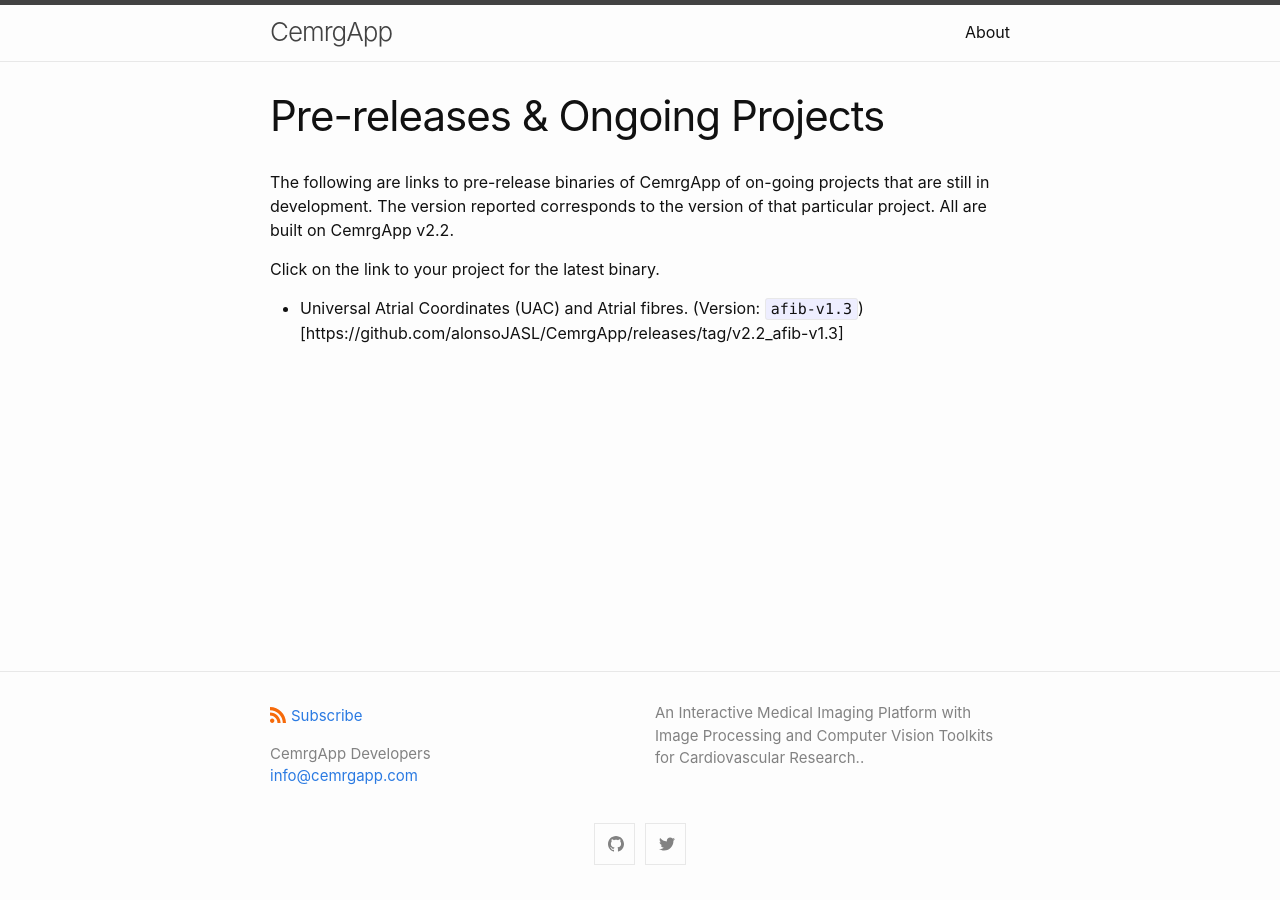
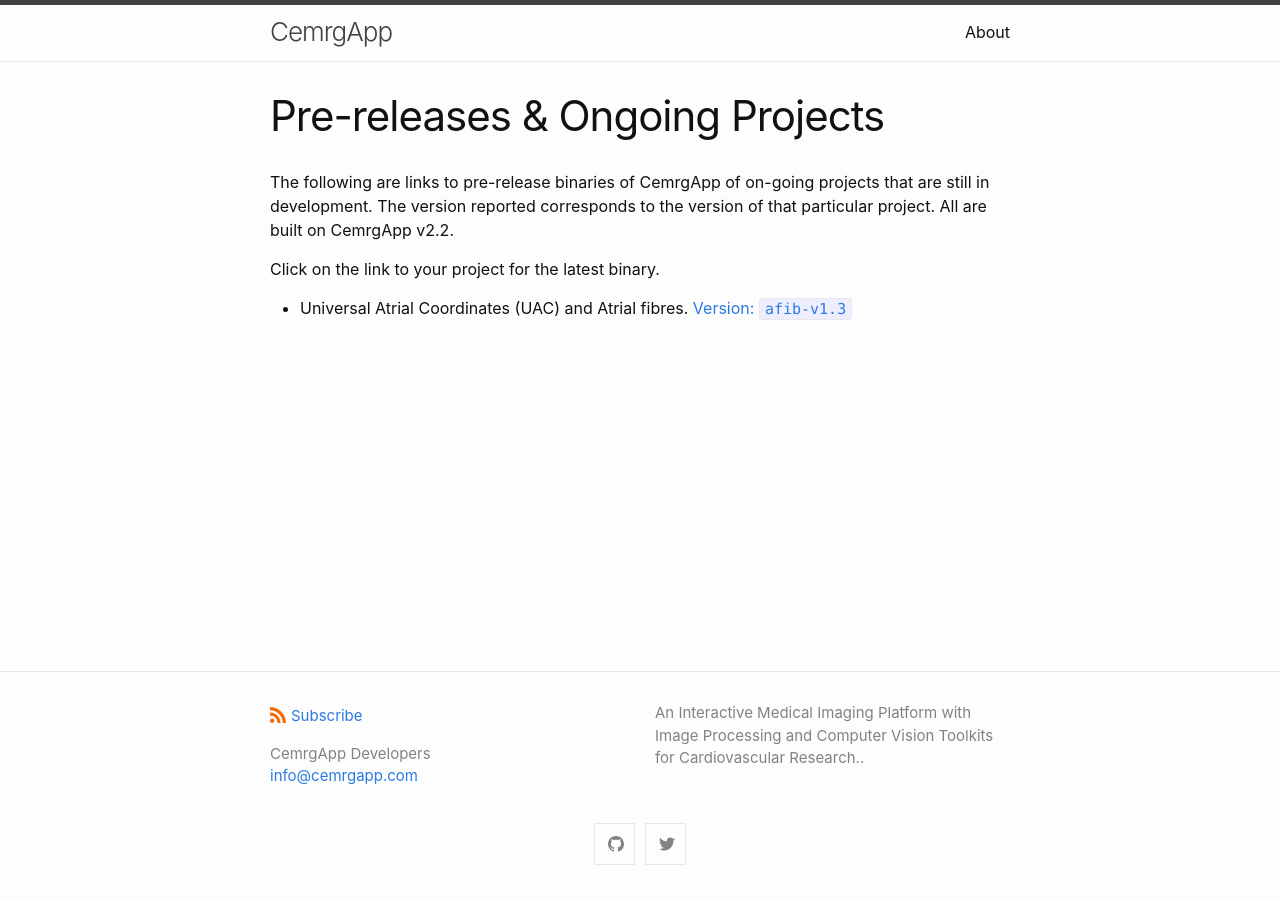
Before and after one commit to OpenHeartDevelopers/CemrgApp, a Jekyll site: the page built from pre-releases.md, in a window 1280 px wide. Built offline with Jekyll 4.4.1, drawn with Linux system fonts in a browser that asks for light colours.

Commit message:
Update pre-releases.md

```diff
--- a/pre-releases.md
+++ b/pre-releases.md
@@ -9,4 +9,4 @@
 
 Click on the link to your project for the latest binary.
 
-+ Universal Atrial Coordinates (UAC) and Atrial fibres. (Version: `afib-v1.3`)[https://github.com/alonsoJASL/CemrgApp/releases/tag/v2.2_afib-v1.3]
++ Universal Atrial Coordinates (UAC) and Atrial fibres. [Version: `afib-v1.3`](https://github.com/alonsoJASL/CemrgApp/releases/tag/v2.2_afib-v1.3)
```
